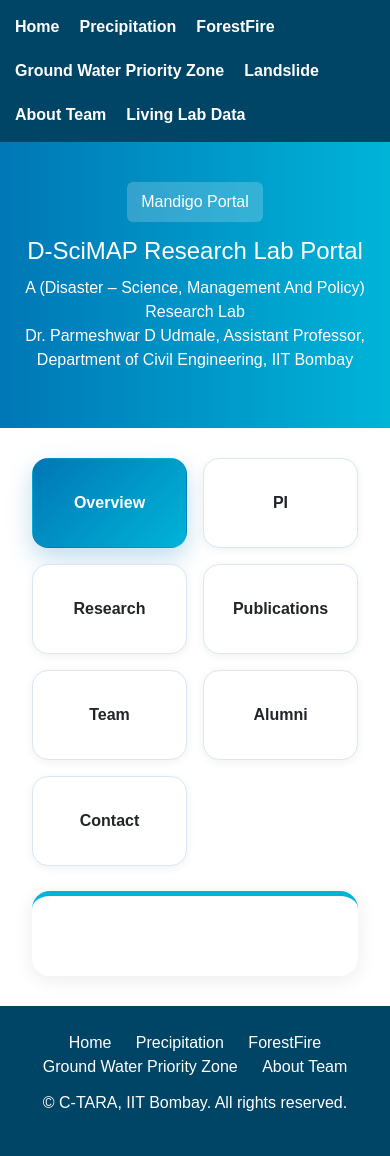
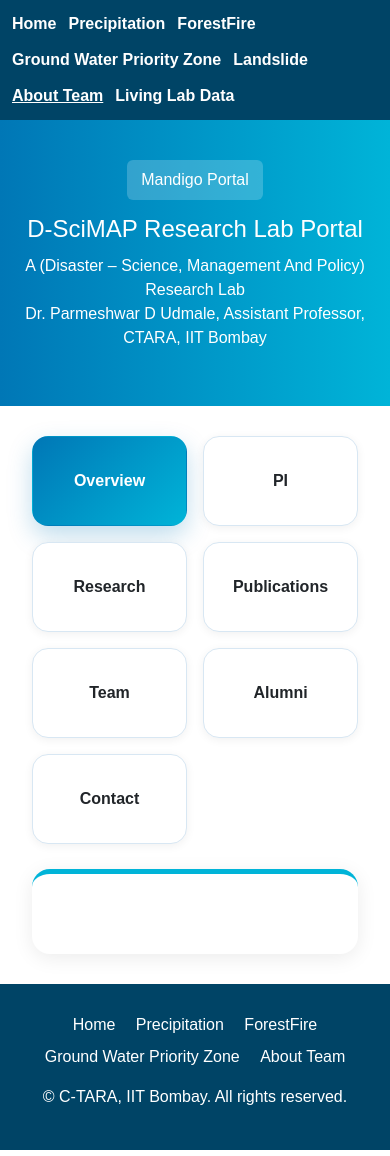
Before and after one commit to MonikaShah/mahamaps, a Django app: page /about-team/ in a window 390 px wide. Run offline with Django 5.2, Linux system fonts and the light colour scheme; data that the repository does not hold is empty.

Commit message:
Updated base

```diff
--- a/templates/base.html
+++ b/templates/base.html
@@ -38,6 +38,7 @@
             display:flex;
             gap:20px;
             flex-wrap:wrap;
+            flex-shrink:0;
         }
 
         .navbar-custom a{
@@ -62,6 +64,7 @@
                 #00b4d8
             );
             color:white;
+            flex-shrink:0;
         }
 
         .hero h1{
@@ -99,6 +118,7 @@
             text-align:center;
             padding:25px;
             margin-top:auto;
+            flex-shrink:0;
         }
 
         .footer-links{
@@ -130,6 +163,9 @@
                 display:inline-block;
                 margin-bottom:15px;
             }
+
+            .navbar-custom { padding: 12px; gap: 12px; }
+            .footer-links a { display: inline-block; margin: 4px 8px; }
         }
 
     </style>
@@ -141,29 +177,29 @@
 
 <body>
 
+<a href="#main-content" class="skip-link">Skip to main content</a>
+
 <!-- NAVBAR -->
 
 <div class="navbar-custom">
 
-    <a href="/">Home</a>
+    <a href="/"{% if request.path == '/' %} class="active"{% endif %}>Home</a>
 
-    <a href="/precipitation/">
+    <a href="/precipitation/"{% if '/precipitation/' in request.path %} class="active"{% endif %}>
         Precipitation
     </a>
 
-    <a href="/ff/">
+    <a href="/ff/"{% if request.path == '/ff/' or request.path|slice:':4' == '/ff/' %} class="active"{% endif %}>
         ForestFire
     </a>
 
-    <a href="/gwpz/">
+    <a href="/gwpz/"{% if '/gwpz/' in request.path %} class="active"{% endif %}>
         Ground Water Priority Zone
     </a>
 
-    <a href="#">
-        Landslide
-    </a>
+    <a href="#">Landslide</a>
 
-    <a href="/about-team/">
+    <a href="/about-team/"{% if '/about-team/' in request.path %} class="active"{% endif %}>
         About Team
     </a>
 
@@ -197,7 +234,7 @@
         <br>
         Dr. Parmeshwar D Udmale,
         Assistant Professor,
-        Department of Civil Engineering,
+        CTARA,
         IIT Bombay
     </p>
 
@@ -207,7 +244,7 @@
 
 <!-- CONTENT -->
 
-<div class="page-content">
+<div id="main-content" class="page-content{% block page_content_class %}{% endblock %}">
 
     {% block content %}
     {% endblock %}
```
Also changed, not shown: other parts of templates/base.html (+33 -2 lines).
